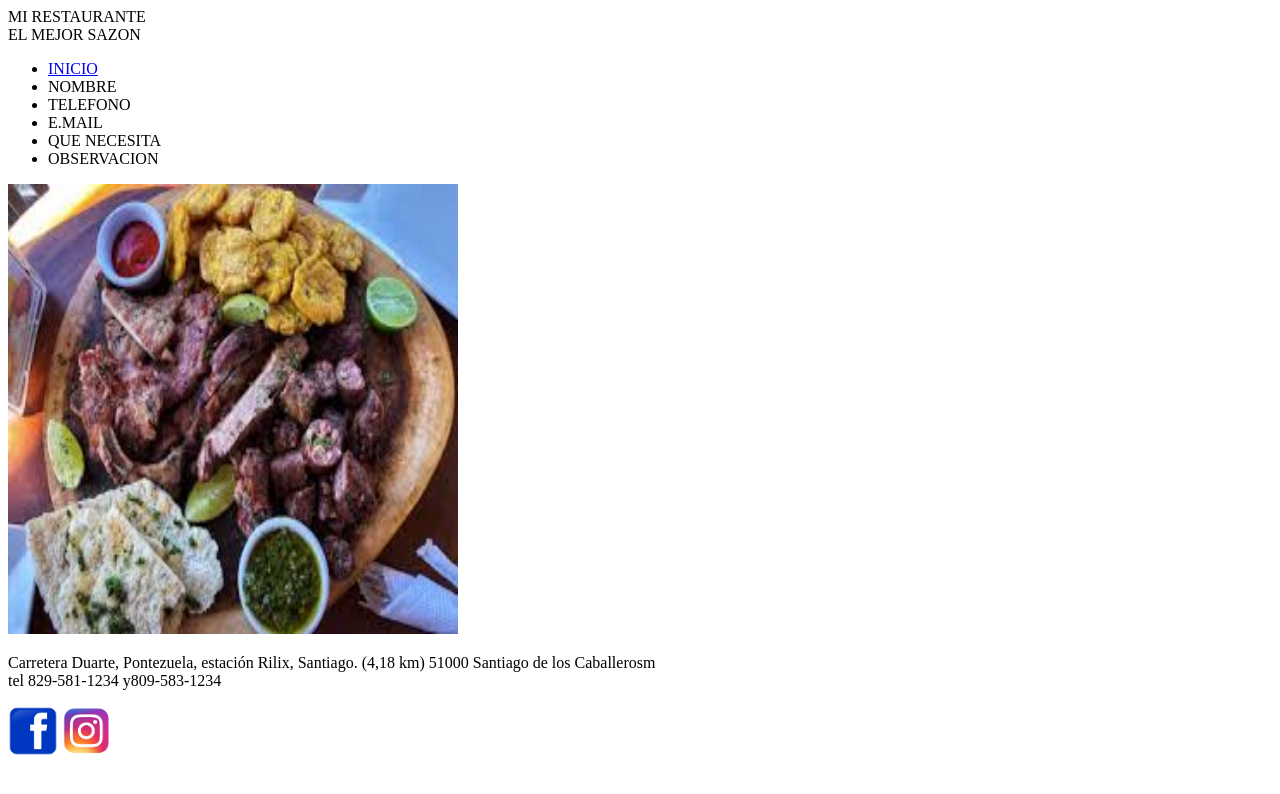
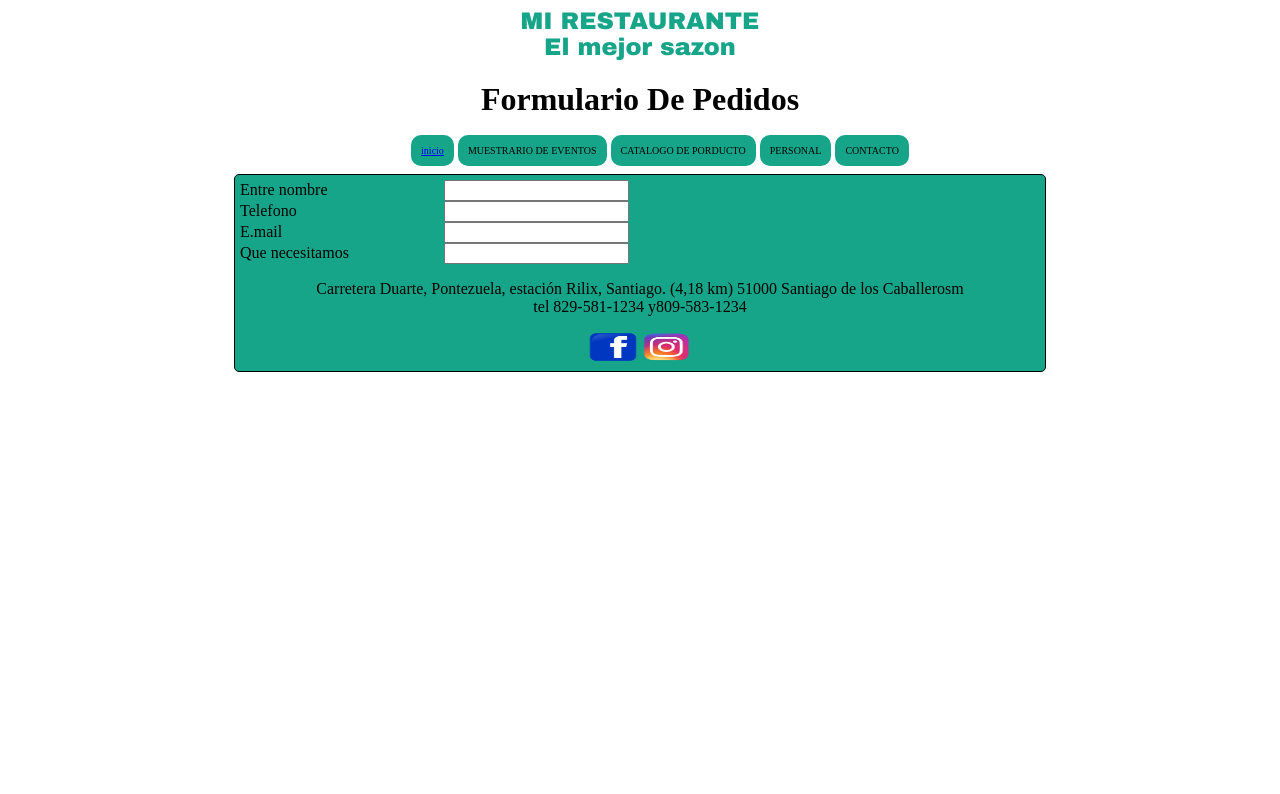
Before and after one commit to fernandoadonis/RESTAURAN, a website: page public_html/imagenes/fromulario.html in a window 1280 px wide. Drawn offline with Linux system fonts and the light colour scheme.

Commit message:
Definiendo mis estilos

```diff
--- /dev/null
+++ b/public_html/css/estilosre.css
@@ -0,0 +1,68 @@
+
+   #cabecera{
+    font-size: 24px;
+    font-family: arial black;
+    color: #17A589;
+    text-align: center
+}
+
+ul li{
+
+    list-style-type: none;
+    background: #17A589;
+    display: inline;
+    font-size: 10px;
+    font-family: broadway;
+    padding: 10px;
+    border-radius: 10px;
+
+      }
+
+     #menu{
+         text-align: center
+}
+
+      img{
+          border-radius: 10px;
+
+               }
+      #cuerpo{
+          text-align: center;
+          font-size: 18px;
+      }
+
+      #pie {
+          text-align: center;
+          background: #17a589;
+
+      }   form{
+
+    width: 800px;
+    background:  #17A589;
+    padding: 5px;
+    margin: 0 auto;
+    border: 1px solid black;
+    border-radius: 5px;
+
+
+}
+forn div {
+    margin-top: 1em;
+
+}
+label {
+    display: inline-block;
+    width: 200px;
+    text-align: left;
+
+}
+input texaria{
+    width:200px;
+    font-family: arial;
+    font-size: 12px;
+
+
+
+}
+textArea{
+    vertical-align: middle;
--- a/public_html/imagenes/fromulario.html
+++ b/public_html/imagenes/fromulario.html
@@ -3,45 +3,55 @@
 To change this license header, choose License Headers in Project Properties.
 To change this template file, choose Tools | Templates
 and open the template in the editor.
--->
-<html>
+--><html>
+
     <head>
-        <title>TODO supply a title</title>
-        <meta charset="UTF-8">
-        <meta name="viewport" content="width=device-width, initial-scale=1.0">
+        <link href="../css/estilosre.css" rel="stylesheet" type="text/css"/>
+        <link href="../css/estilofom.css" rel="stylesheet" type="text/css"/>
 
 </head>
-            <body>
       <div id="cabecera">MI RESTAURANTE
-            <br>EL MEJOR SAZON</br>
+            <br>El mejor sazon </br>
                 </div>
+
+         <div id="menu">
+             <h1>Formulario De Pedidos</h1>
                 <ul>
-                <li><a href="index.html">INICIO</a></li>
-                <li>NOMBRE</li>
-                <li>TELEFONO</li>
-                <li>E.MAIL</li>
-                <li>QUE NECESITA</li>
-                <li>OBSERVACION</li>
+                <li><a href="index.html">inicio</a></li>
+                <li>MUESTRARIO DE EVENTOS</li>
+                <li>CATALOGO DE PORDUCTO</li>
+                <li>PERSONAL</li>
+               <li>CONTACTO </li>
             </ul>
+        </div>
+
+
+                <form>
+                    <div>
+                    <label for="nombre">Entre nombre</label>
+                    <input type="text" id="nombre" name="nombre"/>
+                    </div>
+
+                    <div>
+                        <label for="telefono"> Telefono</label>
+                        <input type="text" id= "telefono" name="telefono"/>
+                    </div>
+                    <div>
+                        <label for="correo">E.mail</label>
+                    <input type="text" id= "correo" name ="coreo"/>
+                    </div>
+                    <div>
+                         <div>
+                        <label for="correo">Que necesitamos</label>
+                    <input type="text" id= "correo" name ="necesitamos"/>
+                    </div>
+
               <div id="pie">
-            <img src="tabla.jpg"width=450px height=450 alt=""/>
-
                 <p>Carretera Duarte, Pontezuela, estación Rilix, Santiago. (4,18 km)
              51000 Santiago de los Caballerosm<br>
                 tel 829-581-1234 y809-583-1234</P>
-
-           <img src="foto2.jpg"width=50px height=50 alt=""/>
-           <img src="foto3.png"width=50px height=50 alt=""/>
-
-
-
-
-
-
-
-
-
-
+            <img src="foto2.jpg"width=50px height=30 alt=""/>
+            <img src="foto3.png"width=50px height=30 alt=""/>
 
             </body>
   </html>
```
Also changed, not shown: public_html/imagenes/index.html (+13 -9 lines), 1 other file. Lines whose indentation alone changed are shown as unchanged.
